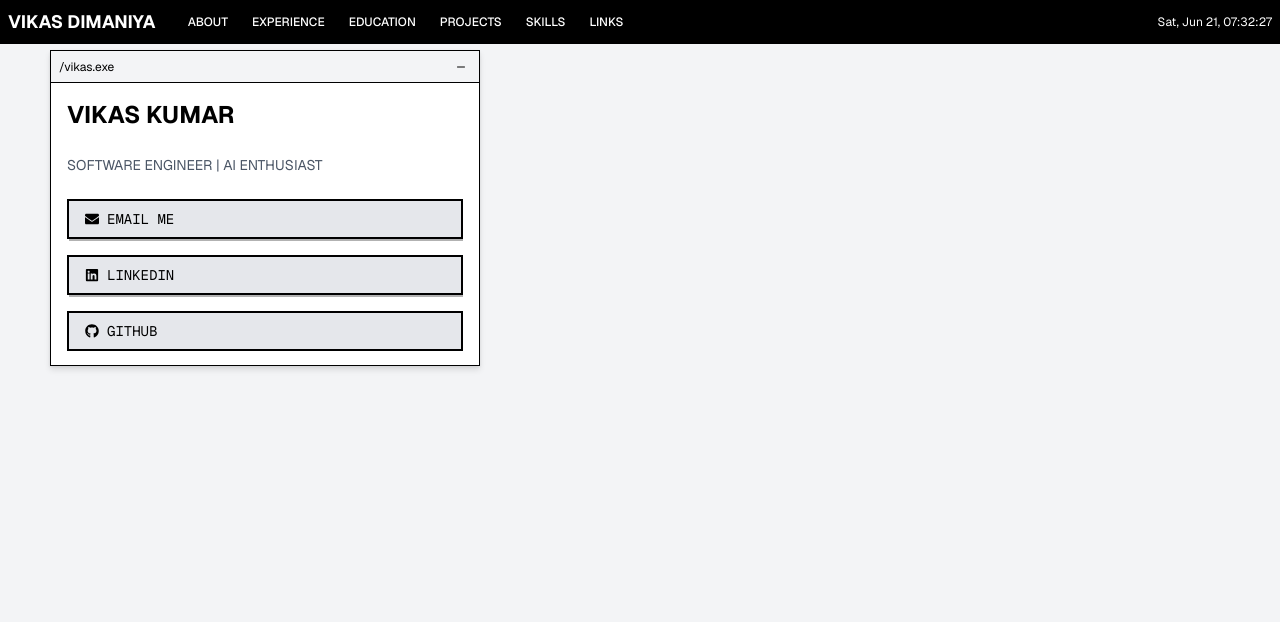
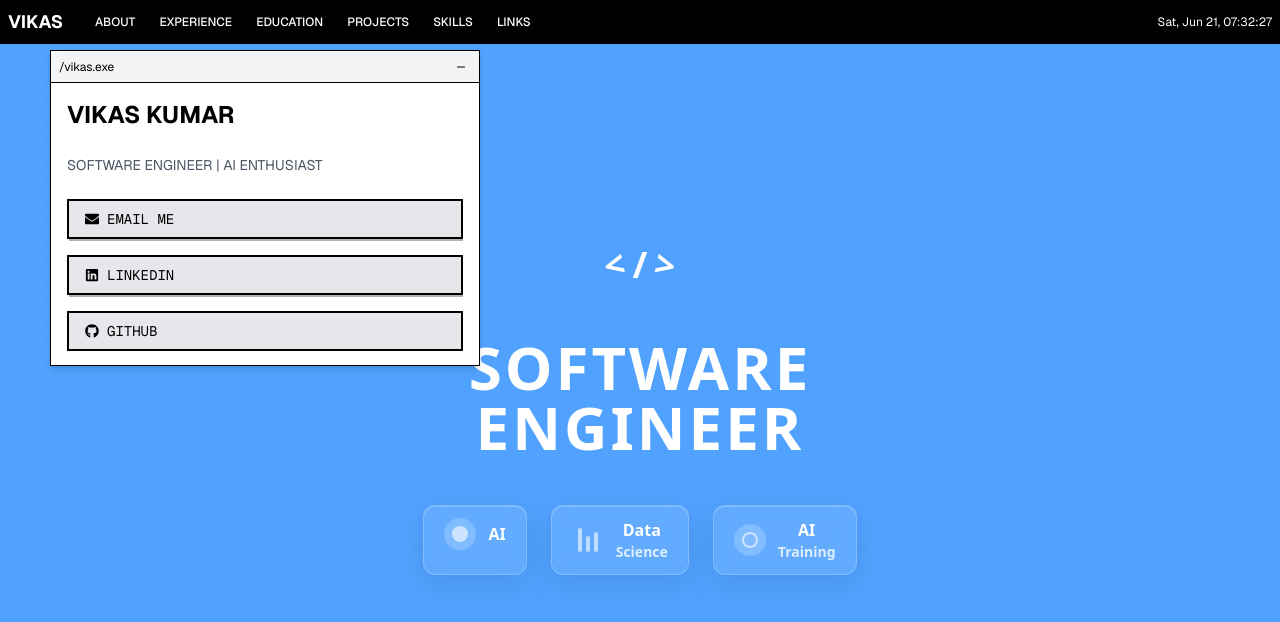
Before and after one commit to vikasdimaniya/portfolio, a Next.js app: page / in a window 1280 px wide. Shown: the top 622 px of the page. Built offline with nearby package versions, Linux system fonts and the light colour scheme.

Commit message:
Implement glass badge effect in the Home component and update TopMenu to shorten the displayed name. Enhance page layout with a new background pattern and centered hero content, including skill badges.

```diff
--- a/app/globals.css
+++ b/app/globals.css
@@ -139,6 +139,27 @@
     box-shadow: none;
   }
 
+  /* Glass badge effect */
+  .glass-badge {
+    background: rgba(255, 255, 255, 0.1);
+    backdrop-filter: blur(10px);
+    border: 1px solid rgba(255, 255, 255, 0.2);
+    border-radius: 12px;
+    padding: 12px 20px;
+    box-shadow:
+      0 8px 32px rgba(0, 0, 0, 0.1),
+      inset 0 1px 0 rgba(255, 255, 255, 0.2);
+    transition: all 0.3s ease;
+  }
+
+  .glass-badge:hover {
+    background: rgba(255, 255, 255, 0.15);
+    transform: translateY(-2px);
+    box-shadow:
+      0 12px 40px rgba(0, 0, 0, 0.15),
+      inset 0 1px 0 rgba(255, 255, 255, 0.3);
+  }
+
   /* Window-specific styles to prevent overflow and flickering */
   .window {
     contain: layout style paint;
--- a/app/page.tsx
+++ b/app/page.tsx
@@ -33,7 +33,77 @@ export default function Home() {
   }
 
   return (
-    <div className="min-h-screen bg-gray-100">
+    <div className="min-h-screen bg-blue-400 relative">
+      {/* Simple desktop pattern */}
+      <div
+        className="absolute inset-0 opacity-8"
+        style={{
+          backgroundImage: `
+            radial-gradient(circle at 1px 1px, rgba(255,255,255,0.15) 1px, transparent 0)
+          `,
+          backgroundSize: '20px 20px'
+        }}
+      />
+
+      {/* Centered hero content */}
+      <div className="absolute inset-0 flex items-center justify-center pointer-events-none select-none">
+        <div className="text-center">
+          {/* Code icon */}
+          <div className="mb-8">
+            <div className="inline-flex items-center justify-center w-20 h-20 text-white text-4xl font-bold">
+              <span className="transform -rotate-12">&lt;</span>
+              <span className="mx-2">/</span>
+              <span className="transform rotate-12">&gt;</span>
+            </div>
+          </div>
+
+          {/* Main title */}
+          <h1 className="text-6xl font-bold text-white mb-12 tracking-wider">
+            SOFTWARE<br/>ENGINEER
+          </h1>
+
+          {/* Skill badges */}
+          <div className="flex gap-6 justify-center">
+            <div className="glass-badge">
+              <div className="flex items-center gap-3">
+                <div className="w-8 h-8 rounded-full bg-white/20 flex items-center justify-center">
+                  <div className="w-4 h-4 rounded-full bg-white/60"></div>
+                </div>
+                <span className="text-white font-semibold">AI</span>
+              </div>
+            </div>
+
+            <div className="glass-badge">
+              <div className="flex items-center gap-3">
+                <div className="w-8 h-8 flex items-center justify-center">
+                  <div className="flex gap-1">
+                    <div className="w-1 h-6 bg-white/60 rounded-sm"></div>
+                    <div className="w-1 h-4 bg-white/60 rounded-sm mt-2"></div>
+                    <div className="w-1 h-5 bg-white/60 rounded-sm mt-1"></div>
+                  </div>
+                </div>
+                <div className="text-white font-semibold">
+                  <div>Data</div>
+                  <div className="text-sm opacity-80">Science</div>
+                </div>
+              </div>
+            </div>
+
+            <div className="glass-badge">
+              <div className="flex items-center gap-3">
+                <div className="w-8 h-8 rounded-full bg-white/20 flex items-center justify-center">
+                  <div className="w-4 h-4 rounded-full border-2 border-white/60"></div>
+                </div>
+                <div className="text-white font-semibold">
+                  <div>AI</div>
+                  <div className="text-sm opacity-80">Training</div>
+                </div>
+              </div>
+            </div>
+          </div>
+        </div>
+      </div>
+
       <TopMenu onMenuClick={handleMenuClick} />
 
       {openWindows.includes("hero") && (
--- a/components/TopMenu.tsx
+++ b/components/TopMenu.tsx
@@ -39,7 +39,7 @@ export default function TopMenu({ onMenuClick }: TopMenuProps) {
   return (
     <div className="fixed top-0 left-0 right-0 bg-black text-white p-2 flex justify-between items-center z-50 font-sans">
       <div className="flex items-center gap-8">
-        <span className="text-lg font-bold">VIKAS DIMANIYA</span>
+        <span className="text-lg font-bold">VIKAS</span>
         <nav className="flex gap-6">
           {["About", "Experience", "Education", "Projects", "Skills", "Links"].map((item) => (
             <button
```
